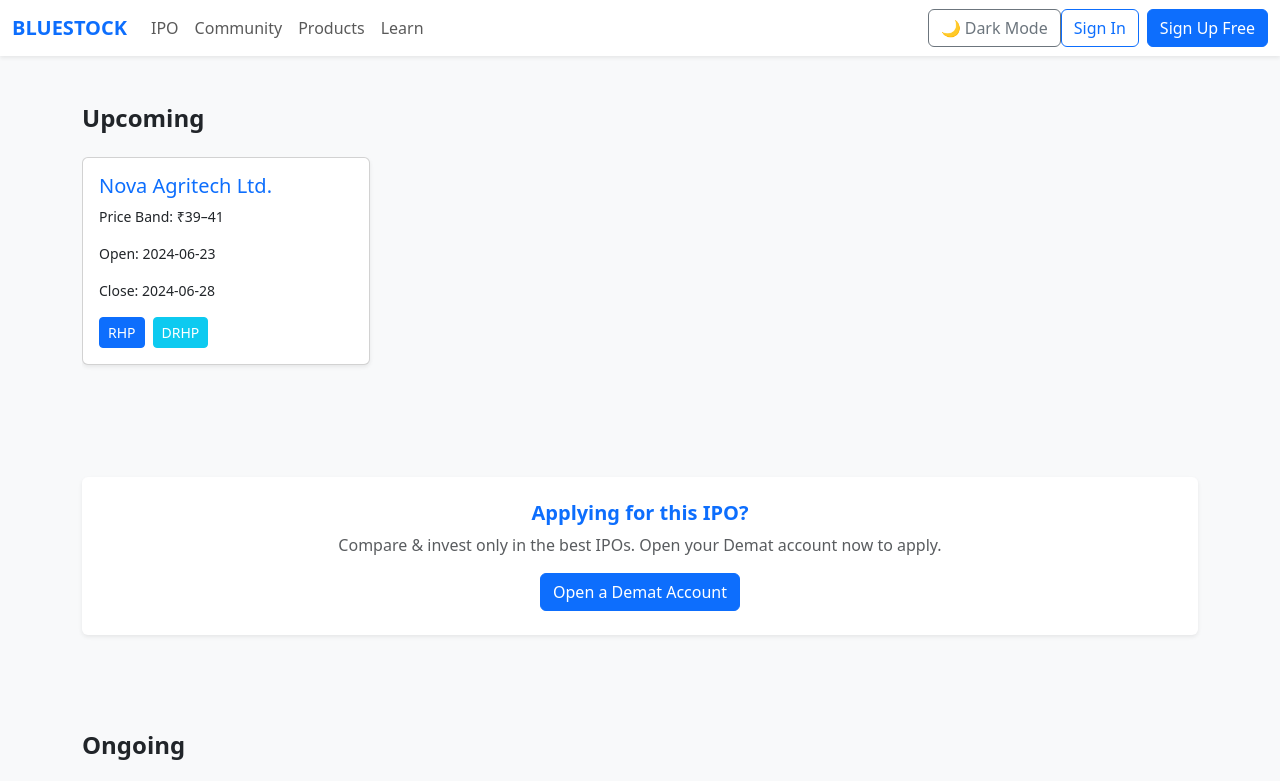
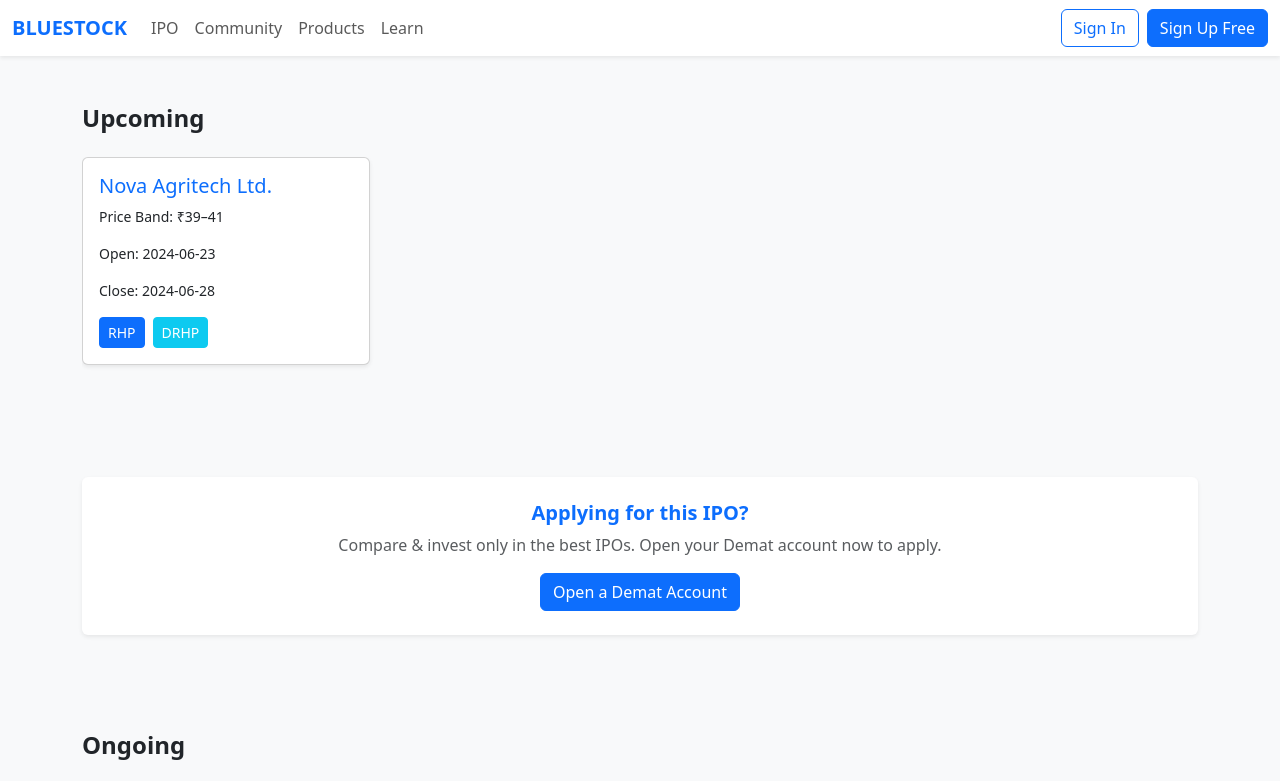
Before and after one commit to siri4052J/ipo-frontend, a plain HTML site: page ipo-frontend/index.html in a window 1280 px wide. Shown: the top 781 px of the page. Drawn offline with nearby package versions, Linux system fonts and the light colour scheme.

Commit message:
Update index.html

```diff
--- a/ipo-frontend/index.html
+++ b/ipo-frontend/index.html
@@ -24,9 +24,7 @@
           <li class="nav-item"><a class="nav-link" href="#">Products</a></li>
           <li class="nav-item"><a class="nav-link" href="#">Learn</a></li>
         </ul>
-        <button id="themeToggle" class="btn btn-outline-secondary ms-lg-3" type="button">
-          🌙 Dark Mode
-        </button>
+
         <div class="d-none d-lg-flex gap-2">
           <a href="#" class="btn btn-outline-primary">Sign In</a>
           <a href="#" class="btn btn-primary">Sign Up Free</a>
```
